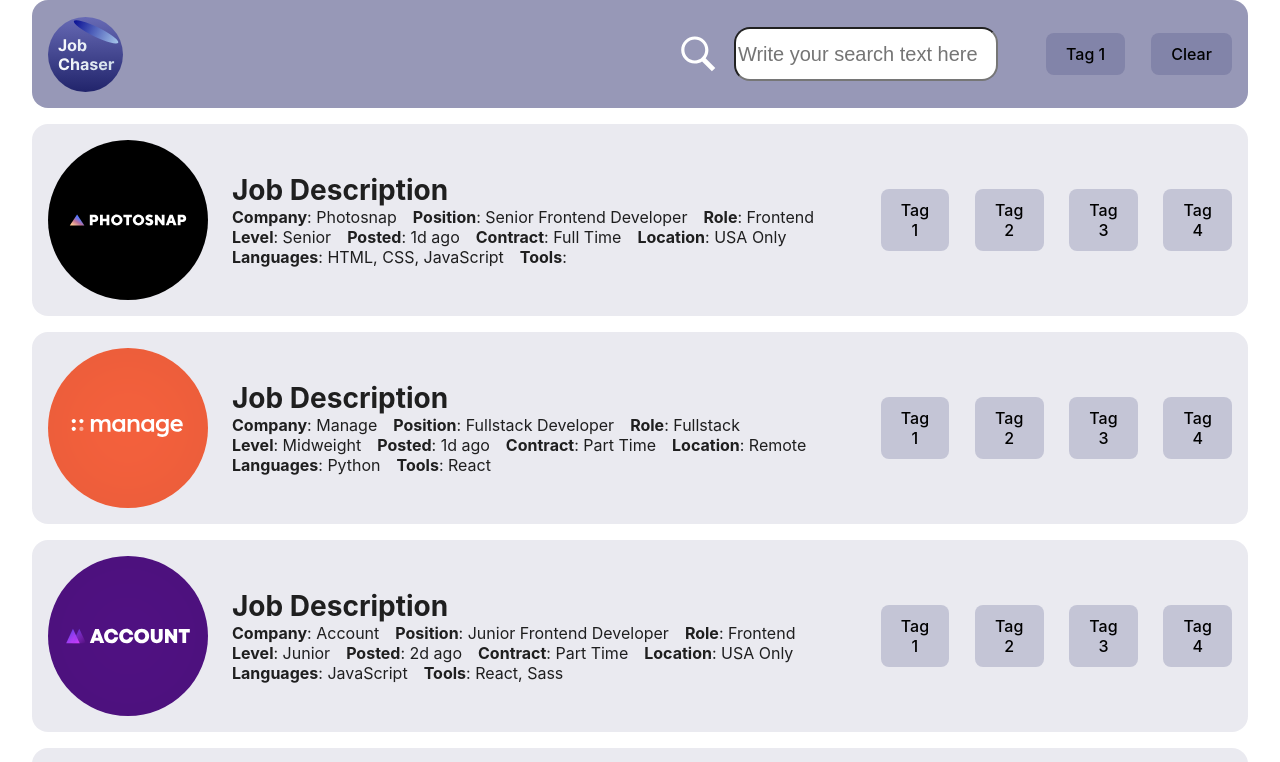
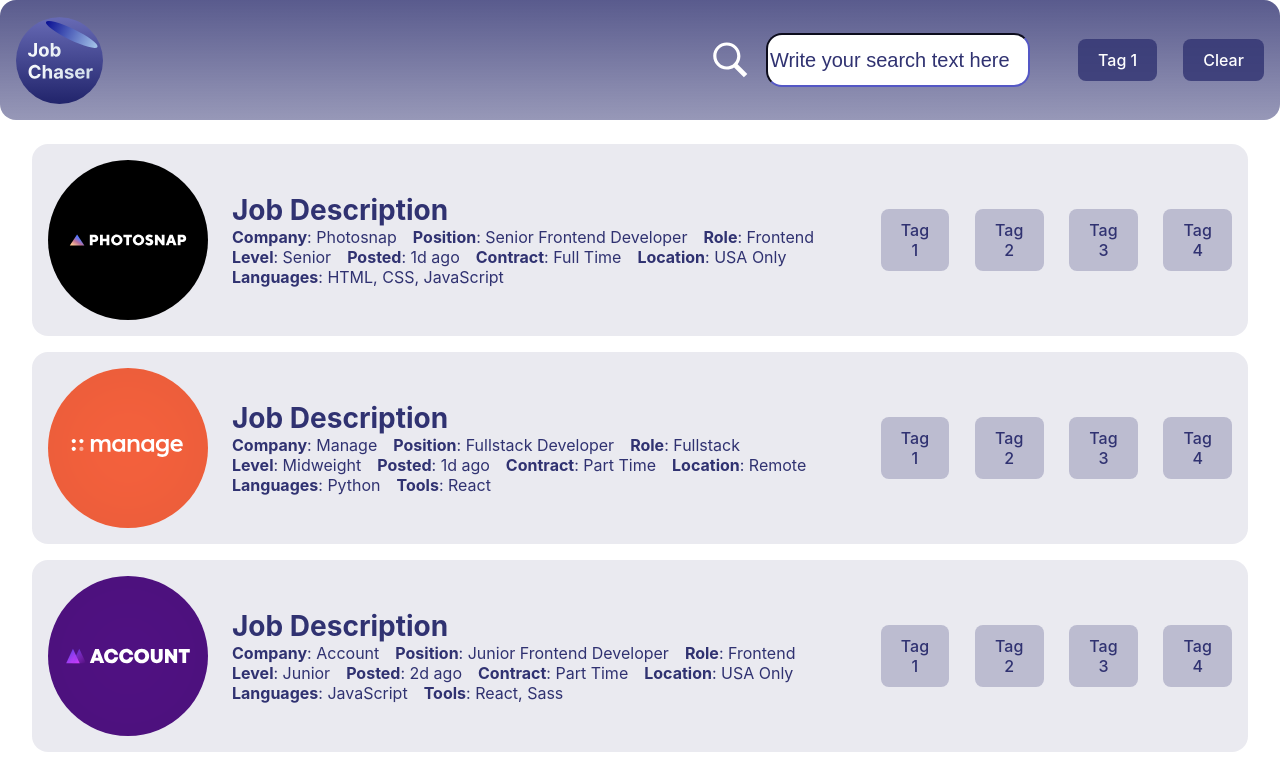
Before and after one commit to hobornemann/JobChaser, a React (Vite) app: page / in a window 1280 px wide. Shown: the top 762 px of the page. Built offline with nearby package versions, Linux system fonts and the light colour scheme.

Commit message:
Header position fixed

```diff
--- a/src/JobCard.jsx
+++ b/src/JobCard.jsx
@@ -10,19 +10,19 @@ function JobCard({company, logoUrl, position, role,
     let toolsConcat = tools.join(", ")
     return(
         <div className="jobCard">
-            <img src={logoUrl} alt="" className="imgRound" />
+            {logoUrl? <img src={logoUrl} alt="" className="imgRound" /> : <img src='./images/jobChaser-default.svg' alt="" className="imgRound" />}
             <div className="jobDescription">
                 <h2 className="jobDescriptionHeading">Job Description</h2>
                 <div className="jobDescriptionItems">
-                    <p className='jobCardInfo'><b>Company</b>: {company}</p>
-                    <p className='jobCardInfo'> <b>Position</b>: {position}</p>
-                    <p className='jobCardInfo'><b>Role</b>: {role}</p>
-                    <p className='jobCardInfo'><b>Level</b>: {level}</p>
-                    <p className='jobCardInfo'><b>Posted</b>: {postedAt}</p>
-                    <p className='jobCardInfo'><b>Contract</b>: {contract}</p>
-                    <p className='jobCardInfo'><b>Location</b>: {location}</p>
-                    <p className='jobCardInfo'><b>Languages</b>: {languagesConcat}</p>
-                    <p className='jobCardInfo'><b>Tools</b>: {toolsConcat}</p>
+                    {company && <p className='jobCardInfo'><b>Company</b>: {company}</p>}
+                    {position && <p className='jobCardInfo'> <b>Position</b>: {position}</p>}
+                    {role && <p className='jobCardInfo'><b>Role</b>: {role}</p>}
+                    {level && <p className='jobCardInfo'><b>Level</b>: {level}</p>}
+                    {postedAt && <p className='jobCardInfo'><b>Posted</b>: {postedAt}</p>}
+                    {contract && <p className='jobCardInfo'><b>Contract</b>: {contract}</p>}
+                    {location && <p className='jobCardInfo'><b>Location</b>: {location}</p>}
+                    {languagesConcat && <p className='jobCardInfo'><b>Languages</b>: {languagesConcat}</p>}
+                    {toolsConcat && <p className='jobCardInfo'><b>Tools</b>: {toolsConcat}</p>}
                 </div>
             </div>
             <div className="buttons">
--- a/src/SearchBar.jsx
+++ b/src/SearchBar.jsx
@@ -11,8 +11,8 @@ function SearchBar(){
                 <input type="text" className="search-input" placeholder="Write your search text here"/>
             </div>
             <div className="buttons">
-                <button>Tag 1</button>
-                <button>Clear</button>
+                <button className='searchBar-button'>Tag 1</button>
+                <button className='searchBar-button'>Clear</button>
             </div>
         </div>
     );
--- a/src/index.css
+++ b/src/index.css
@@ -4,13 +4,18 @@
   font-weight: 400;
 
   color-scheme: light dark;
-  color: rgba(0, 0, 0, 0.87);
+  color: rgba(48, 50, 113, 1.0);
   background-color: rgba(255,255,255,1.0);
 
   font-synthesis: none;
   text-rendering: optimizeLegibility;
   -webkit-font-smoothing: antialiased;
   -moz-osx-font-smoothing: grayscale;
+}
+
+main .jobCard:first-of-type{
+  margin-top: 18vh;
+
 }
 
 a {
@@ -42,9 +47,10 @@ button {
   font-size: 1em;
   font-weight: 500;
   font-family: inherit;
-  background-color: rgba(48, 50, 113, 0.2);
+  background-color: rgba(48, 50, 113, 0.25);
   cursor: pointer;
   transition: border-color 0.25s;
+  color: rgba(48, 50, 113, 1.0);
 }
 button:hover {
   border-color: #646cff;
--- a/src/index.html
+++ b/src/index.html
@@ -2,7 +2,7 @@
 <html lang="en">
   <head>
     <meta charset="UTF-8" />
-    <link rel="icon" type="image/svg+xml" href="./images/jobChaser-default.svg" />
+    <link rel="icon" type="image/svg+xml" href="./images/jobChaser-logo.svg" />
     <meta name="viewport" content="width=device-width, initial-scale=1.0" />
     <title>Vite + React</title>
   </head>
--- a/src/styles/header.css
+++ b/src/styles/header.css
@@ -1,22 +1,26 @@
 header{
-    background-color: rgba(48, 50, 113, 0.5);
+    background: linear-gradient(rgba(48, 50, 113, 0.8), rgba(48, 50, 113, 0.5));
+    color: rgba(48, 50, 113, 1.0);
     display: flex;
     justify-content: space-between;
     border-radius: 2vh;
+
+    position: fixed;
+    top: 0;
+    left: 0;
+    width: 100%;
+    z-index: 1000;
+    height: 15vh;
 }
 
 .jobChaser-logo{
     margin: 2vh;
 }
 
-h1{
+/* h1{
     color: white;
-}
+} */
 
 .heading{
     line-height: 7vh;
 }
-
-button{
-    background-color: rgba(129, 130, 165, 0.5);;
-}
--- a/src/styles/jobCard.css
+++ b/src/styles/jobCard.css
@@ -8,6 +8,13 @@
     padding: 2vh;
     border-radius: 2vh;
 }
+
+.jobCard div:f{
+    margin-top: 17vh;
+}
+
+
+
 
 .jobDescriptionHeading{
     line-height: normal;
@@ -46,6 +53,8 @@
     width: 20vh;
 }
 
+
+
 /* button{
     border-radius: 8px;
     border: 1px solid transparent;
--- a/src/styles/searchBar.css
+++ b/src/styles/searchBar.css
@@ -25,6 +25,12 @@ input{
     border-radius: 2vh;
     width: 20vw;
     font-size: 2.5vh;
+    border-color: rgba(48, 50, 113, 1.0);
+}
+
+input::placeholder{
+
+    color: rgba(48, 50, 113, 1.0);
 }
 
 .buttons{
@@ -32,4 +38,10 @@ input{
     flex-direction: row;
     justify-content: flex-end;
     gap: 2vw;
+
 }
+
+.searchBar-button{
+    color: white;
+    background-color: rgba(48, 50, 113, 0.8 );;
+}
```
